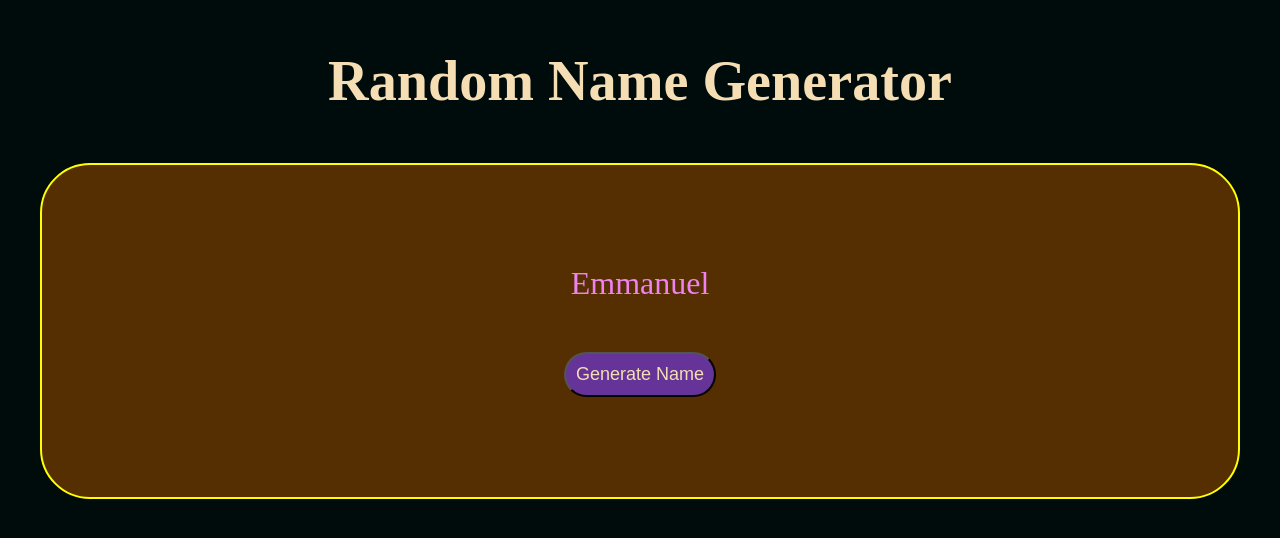
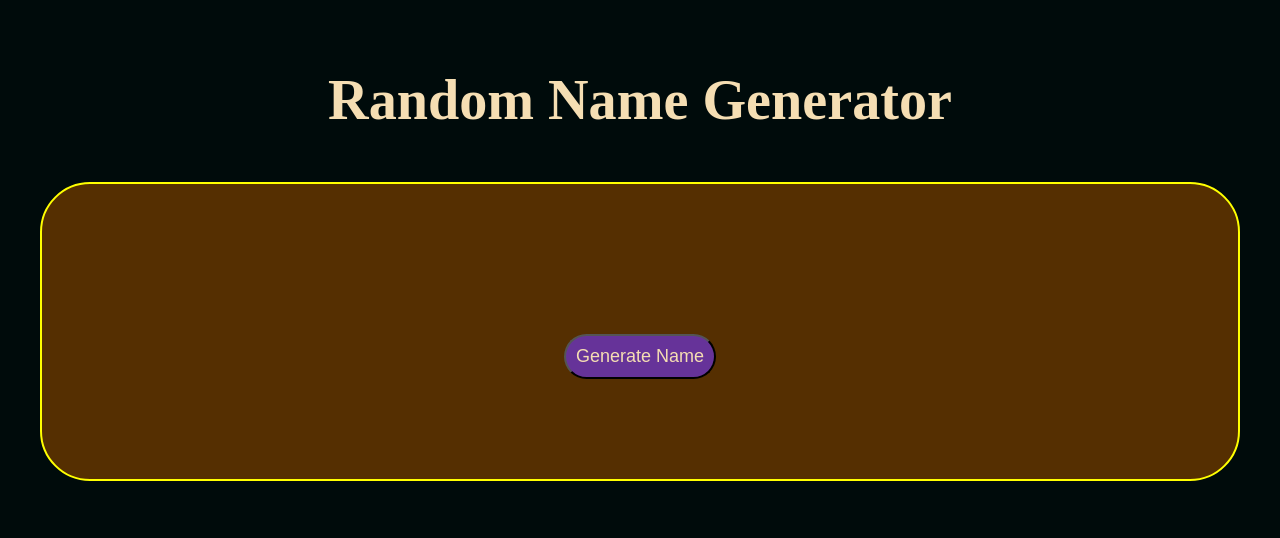
Before and after one commit to tweneboah/vanilla-js-random-name-generator, a plain HTML site: page index.html in a window 1280 px wide. Shown: the part 126-664 px from the top of the page. Drawn offline with Linux system fonts and the light colour scheme.

Commit message:
finished

```diff
--- a/index.html
+++ b/index.html
@@ -11,7 +11,7 @@
       <div class="title"><h3>Random Name Generator</h3></div>
       <div class="parent">
         <div class="name">
-          <p class="fullName">Emmanuel</p>
+          <p class="fullName"></p>
         </div>
 
         <button class="btn">Generate Name</button>
```
